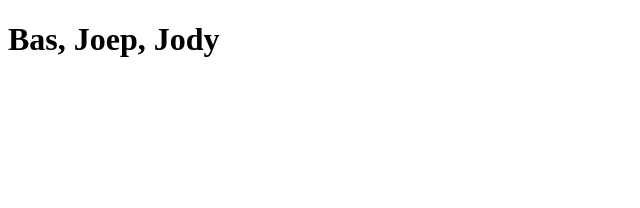
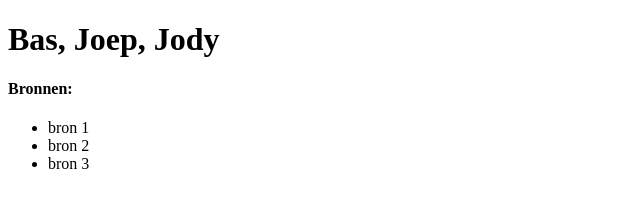
Before and after one commit to jody29/progressive_enhancement, a plain HTML site: page index.html in a window 1280 px wide. Shown: the whole page, without its empty margins (0-640 px from the left). Drawn offline with Linux system fonts and the light colour scheme.

Commit message:
boiler plate

```diff
--- a/index.html
+++ b/index.html
@@ -4,12 +4,22 @@
     <meta charset="UTF-8">
     <meta http-equiv="X-UA-Compatible" content="IE=edge">
     <meta name="viewport" content="width=device-width, initial-scale=1.0">
+    <script src="scripts/script.js"></script>
+    <style href="styles/style.css" styletype="stylesheet"></style>
     <title>Progressive Enhancement</title>
 </head>
 <body>
     <main>
         <h1>Bas, Joep, Jody</h1>
     </main>
+    <footer>
+        <h4>Bronnen:</h4>
+        <ul>
+            <li>bron 1</li>
+            <li>bron 2</li>
+            <li>bron 3</li>
+        </ul>
+    </footer>
 
 </body>
 </html>
--- /dev/null
+++ b/scripts/script.js
@@ -0,0 +1 @@
+console.log("script test")
--- /dev/null
+++ b/styles/style.css
@@ -0,0 +1,4 @@
+* {
+    margin: 0;
+    padding: 0;
+}
```
